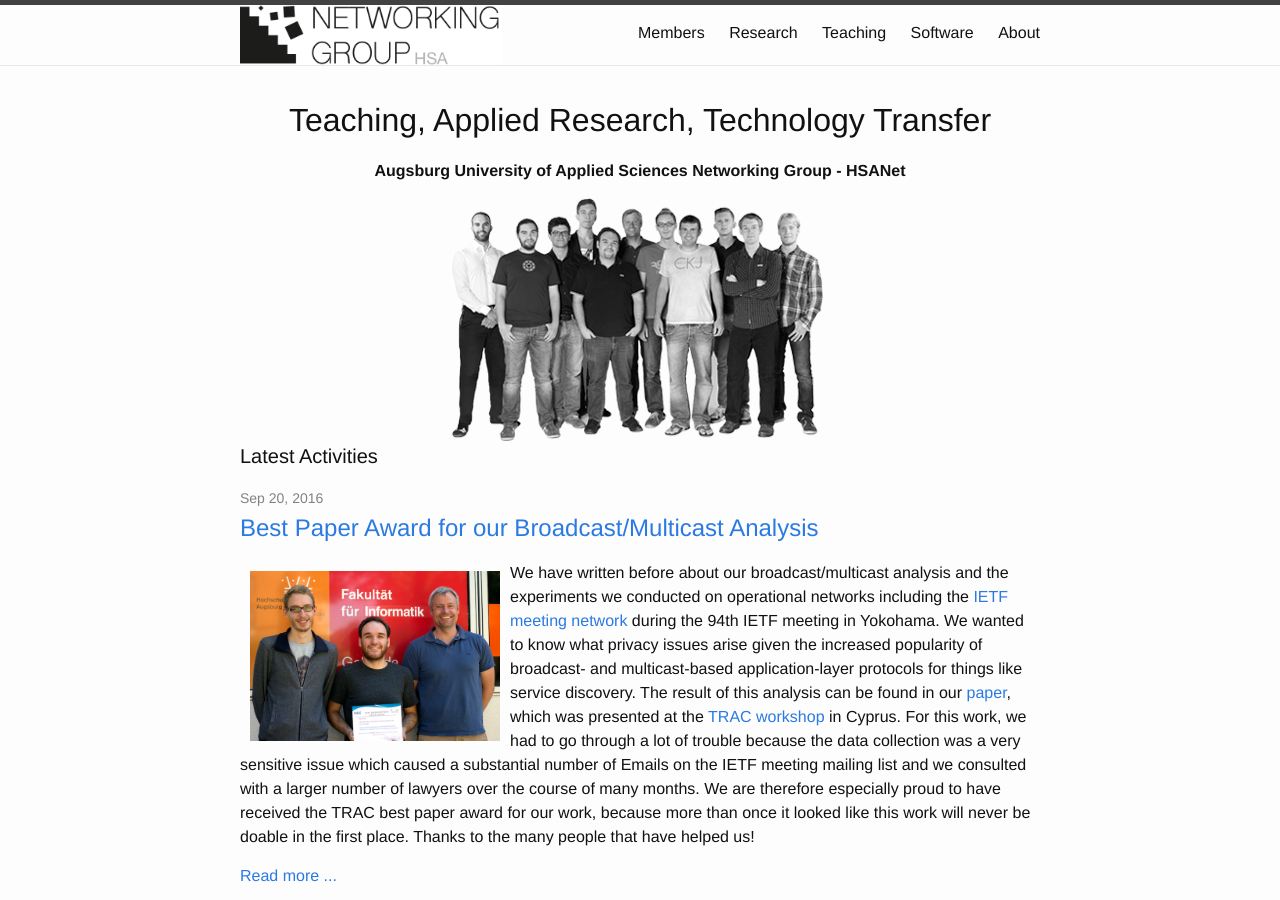
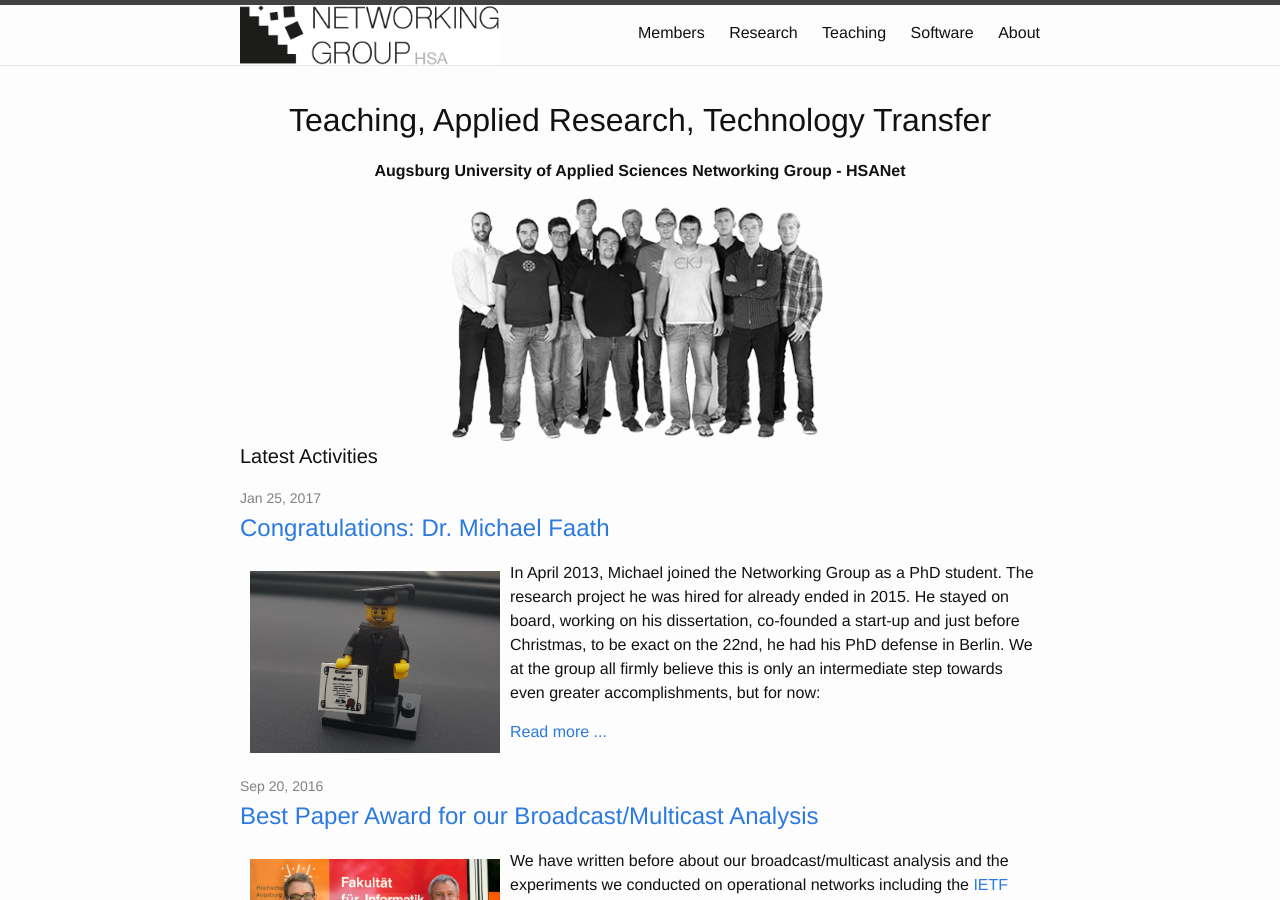
Before and after one commit to HSAnet/hsanet.github.io, a Jekyll site: the page built from index.html, in a window 1280 px wide and 900 px high. Built offline with Jekyll 4.4.1, drawn with Linux system fonts in a browser that asks for light colours; the list of posts is cut into pages by our own code.

Commit message:
Dr. Faath

```diff
--- a/_data/current_members.yml
+++ b/_data/current_members.yml
@@ -15,12 +15,13 @@
   pubs: pubs_rolf
 
 - name: Michael Faath
-  role: PhD student
+  role: Researcher
   description: >
-    Michael does his research work as part of the mPlane project with a main focus on end-to-end network
-    measurements. He is also in charge of the software architecture of Glimpse (part of the mPlane project).
-    Additionally, participates in standardization activities within the IETF to align the group's protocol work with
-    IETF standards. Before starting his PhD, Michael completed his Master of Science in Computer Science at
+    Michael did his PhD in the group and his research was part of the EU-funded mPlane project.
+    His main research focus is on end-to-end network
+    measurements. He is also in charge of the software architecture of Glimpse.
+    Additionally, he participates in standardization activities within the IETF to align the group's protocol work with
+    IETF standards. Before joining the group, Michael completed his Master of Science in Computer Science at
     the Technische Universität Muenchen, where he also worked on a network measurement system as part
     of his masters thesis.
   photo: michael.png
@@ -31,7 +32,7 @@
   pubs: pubs_michael
 
 - name: Arthur Holzner
-  role:
+  role: Master of Applied Research student
   description: >
     Arthur works on the VAVIA project, researching how to make the connection
     of industrial systems to the Internet more reliable.
--- /dev/null
+++ b/_posts/2017-01-25-dr-faath.md
@@ -0,0 +1,15 @@
+---
+layout: post
+title:  "Congratulations: Dr. Michael Faath"
+date:   2017-01-25
+categories: people
+---
+
+<img src="/img/dr.png" alt="Dr. Michael Faath" align="left" hspace="10" vspace="10" width="250" />
+In April 2013, Michael joined the Networking Group as a PhD student. The research
+project he was hired for already ended in 2015. He stayed on board, working on his
+dissertation, co-founded a start-up and just before Christmas, to be exact on the 22nd,
+he had his PhD defense in Berlin. We at the group all firmly believe this is only
+an intermediate step towards even greater accomplishments, but for now:
+
+Congratulations, Dr. Michael Faath
```
Also changed, not shown: img/dr.png (added).
